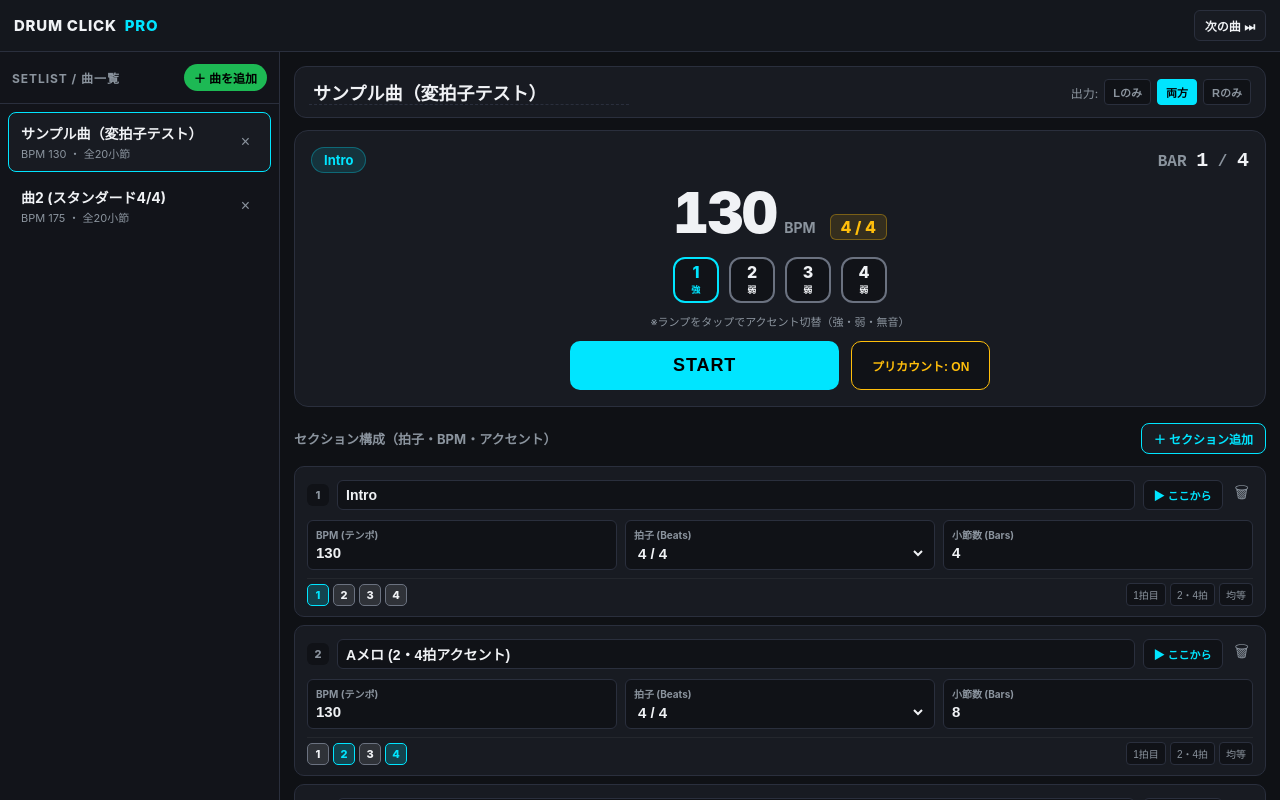
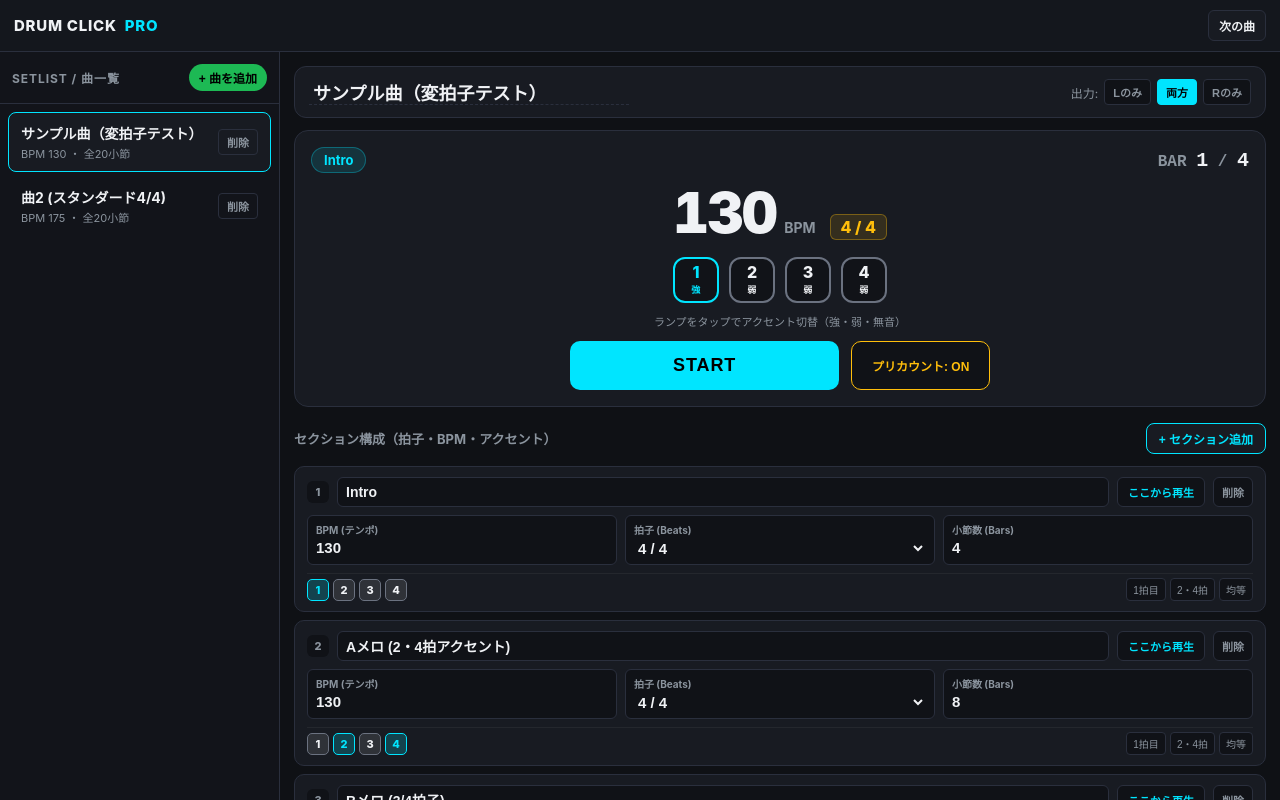
Before and after one commit to masaharu655-oss/drum-click, a plain HTML site: page index.html in a window 1280 px wide. Drawn offline with Linux system fonts and the light colour scheme.

Commit message:
Update index.html

```diff
--- a/index.html
+++ b/index.html
@@ -113,6 +113,7 @@
     display: flex;
     justify-content: space-between;
     align-items: center;
+    gap: 8px;
     background: transparent;
     border: 1px solid transparent;
   }
@@ -132,13 +133,16 @@
   .song-meta { font-size: 11px; color: var(--muted); margin-top: 2px; }
   .song-del {
     background: transparent;
-    border: none;
+    border: 1px solid var(--border);
+    border-radius: 4px;
     color: var(--muted);
-    font-size: 16px;
+    font-size: 11px;
+    font-weight: 600;
     padding: 4px 8px;
     cursor: pointer;
+    flex-shrink: 0;
   }
-  .song-del:hover { color: var(--danger); }
+  .song-del:hover { color: var(--danger); border-color: var(--danger); }
 
   /* Stage Area (Main) */
   .stage {
@@ -449,12 +453,19 @@
     white-space: nowrap;
   }
   .sec-del-btn {
-    background: transparent;
-    border: none;
+    background: #101217;
+    border: 1px solid var(--border);
+    border-radius: 6px;
     color: var(--muted);
-    font-size: 16px;
+    font-size: 11px;
+    font-weight: 600;
     cursor: pointer;
-    padding: 4px;
+    padding: 6px 8px;
+    white-space: nowrap;
+  }
+  .sec-del-btn:hover {
+    color: var(--danger);
+    border-color: var(--danger);
   }
 
   .sec-params {
@@ -561,11 +572,11 @@
 
 <header>
   <div class="brand">
-    <button class="btn-sm mobile-menu-btn" onclick="toggleSidebar()">☰ セトリ</button>
+    <button class="btn-sm mobile-menu-btn" onclick="toggleSidebar()">セトリ</button>
     DRUM CLICK <span>PRO</span>
   </div>
   <div class="header-actions">
-    <button class="btn-sm" onclick="nextSong()">次の曲 ⏭</button>
+    <button class="btn-sm" onclick="nextSong()">次の曲</button>
   </div>
 </header>
 
@@ -574,7 +585,7 @@
   <aside class="sidebar" id="sidebar">
     <div class="sidebar-header">
       <span class="sidebar-title">SETLIST / 曲一覧</span>
-      <button class="btn-add-song" onclick="addNewSong()">＋ 曲を追加</button>
+      <button class="btn-add-song" onclick="addNewSong()">+ 曲を追加</button>
     </div>
     <div class="song-list" id="songList"></div>
   </aside>
@@ -606,7 +617,7 @@
 
       <div class="beat-lamps-wrap">
         <div class="beat-lamps" id="beatLamps"></div>
-        <div class="lamp-hint">※ランプをタップでアクセント切替（強・弱・無音）</div>
+        <div class="lamp-hint">ランプをタップでアクセント切替（強・弱・無音）</div>
       </div>
 
       <div class="transport">
@@ -618,7 +629,7 @@
     <!-- Sections List -->
     <div class="sections-header">
       <span class="sections-title">セクション構成（拍子・BPM・アクセント）</span>
-      <button class="btn-add-sec" onclick="addSection()">＋ セクション追加</button>
+      <button class="btn-add-sec" onclick="addSection()">+ セクション追加</button>
     </div>
     <div class="section-list" id="sectionList"></div>
   </main>
@@ -871,7 +882,7 @@ function renderSongList() {
         <div class="song-title">${escapeHtml(song.title)}</div>
         <div class="song-meta">BPM ${firstBpm} ・ 全${totalBars}小節</div>
       </div>
-      ${songs.length > 1 ? `<button class="song-del" onclick="deleteSong(${idx})">×</button>` : ''}
+      ${songs.length > 1 ? `<button class="song-del" onclick="deleteSong(${idx})">削除</button>` : ''}
     `;
     list.appendChild(div);
   });
@@ -947,8 +958,8 @@ function renderSections() {
       <div class="sec-top">
         <div class="sec-index">${idx + 1}</div>
         <input type="text" class="sec-name-input" value="${escapeHtml(sec.name)}" onchange="updateSec(${idx}, 'name', this.value)">
-        <button class="sec-play-btn" onclick="playFromSection(${idx})">▶ ここから</button>
-        ${song.sections.length > 1 ? `<button class="sec-del-btn" onclick="deleteSection(${idx})">🗑</button>` : ''}
+        <button class="sec-play-btn" onclick="playFromSection(${idx})">ここから再生</button>
+        ${song.sections.length > 1 ? `<button class="sec-del-btn" onclick="deleteSection(${idx})">削除</button>` : ''}
       </div>
       <div class="sec-params">
         <div class="param-box">
```
